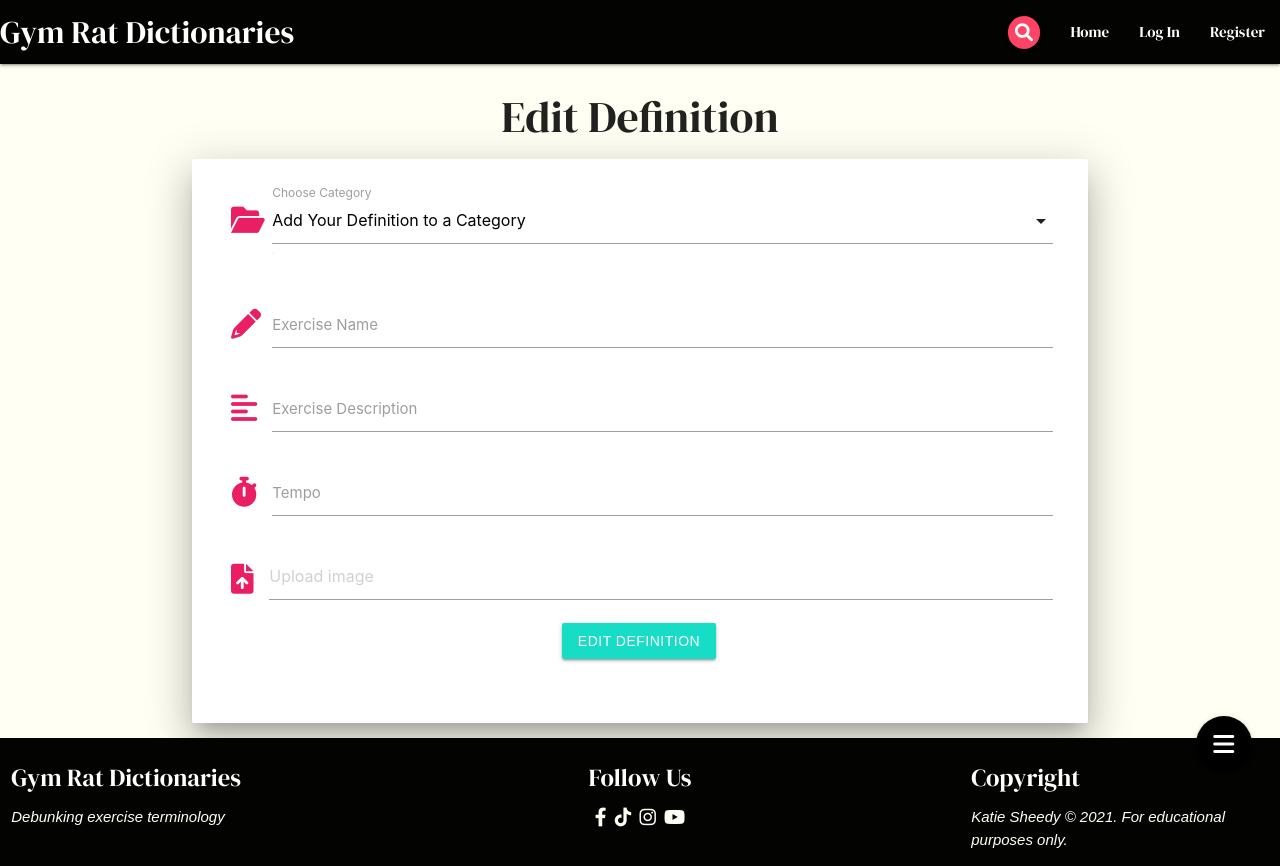
After one commit to KSheeds1/Gym-Rat-Dictionaries, a Flask app: template templates/edit_definition.html in a window 1280 px wide. The commit adds this page. Run offline with Flask 2, Linux system fonts and the light colour scheme; the template is opened without the code that fills it, so the values that code supplies are empty; some libraries are stand-ins or nearby versions.

Commit message:
Add edit and delete buttons to definition cards and wire up the edit definition button and function. Style the buttons and provide a height rule for the body of the site.

```diff
--- a/app.py
+++ b/app.py
@@ -129,6 +129,12 @@ def logout():
 
 @app.route("/add_definition", methods=["GET", "POST"])
 def add_definition():
+    """
+    This functions triggers the redirect to
+    add_definition.html allowing the user to
+    insert a new definition to the db and redirects
+    them to the home page (definitions.html)
+    """
     # POST method functionality
     if request.method == "POST":
         definition = {
@@ -146,6 +152,22 @@ def add_definition():
     return render_template("add_definition.html", categories=categories)
 
 
+@app.route("/edit_definition/<definition_id>", methods=["GET", "POST"])
+def edit_definition(definition_id):
+    """
+    This function is triggered by the 'Edit'
+    buttons found on all definition card panels
+    it redirects the user to the edit_definition
+    form and allows them to edit a specific definition,
+    updating it in the db.
+
+    """
+    definition = mongo.db.definitions.find_one({"_id": ObjectId(definition_id)})
+    categories = mongo.db.categories.find().sort("category_name", 1)
+    return render_template("edit_definition.html", definition=definition,
+            categories=categories)
+
+
 if __name__ == "__main__":
     app.run(host=os.environ.get("IP"),
             port=int(os.environ.get("PORT")),
--- a/static/css/style.css
+++ b/static/css/style.css
@@ -4,6 +4,7 @@
 /*---------------------- General: */
 body {
     background-color: #fffff3;
+    min-height: 100vh;
 }
 
 h1, h2, h3 {
@@ -90,6 +91,22 @@ footer p {
 
 .scroll-up {
     background-color: #A6A6A0;
+}
+
+.delete {
+    background-color: #CC0018;
+}
+
+.delete:hover {
+    background-color: #E2001A;
+}
+
+.edit {
+    background-color: #D95707;
+}
+
+.edit:hover {
+    background-color: #F86A12;
 }
 
 /*---------------------- Flash Messages:*/
@@ -195,6 +212,10 @@ footer p {
     font-family: "Raleway", sans-serif;
 }
 
+.btn {
+    margin-right: 2px;
+}
+
 /*---------------------- Add Definition Form: */
 .input-field .prefix {
     left: 1rem;
--- a/templates/definitions.html
+++ b/templates/definitions.html
@@ -20,6 +20,8 @@
                     <div class="card-action">
                         <a class="add btn-small"><i class="fas fa-thumbs-up"> {{ definition.upvotes }}</i></a>
                         <a class="add btn-small"><i class="fas fa-thumbs-down"></i> {{ definition.downvotes }}</a>
+                        <a class="btn delete right"><i class="far fa-trash-alt"></i> Delete</a>
+                        <a href="{{ url_for('edit_definition', definition_id=definition._id) }}" class="btn edit right"><i class="far fa-edit"></i> Edit</a>
                     </div>
                 </div>
             </div>
--- /dev/null
+++ b/templates/edit_definition.html
@@ -0,0 +1,69 @@
+{% extends "base.html" %}
+{% block content %}
+
+    <h3 class="center-align">Edit Definition</h3>
+
+    <div class="row card-panel z-depth-5 white">
+        <form class="col s12" method="POST" action="{{ url_for('edit_definition', definition_id=definition._id) }}">
+            <!--Category selection-->
+            <div class="row">
+                <div class="input-field col s12">
+                    <i class="fas fa-folder-open prefix pink-text"></i>
+                    <select id="category_name" name="category_name" class="validate" required>
+                        <option value="" disabled selected>Add Your Definition to a Category</option>
+                        {% for category in categories %}
+                            <option value="{{ category.category_name}}">{{ category.category_name }}</option>
+                        {% endfor %}
+                    </select>
+                    <label for="category_name">Choose Category</label>
+                </div>
+            </div>
+            <!--Exercise name-->
+            <div class="row">
+                <div class="input-field col s12">
+                    <i class="fas fa-pencil-alt prefix pink-text"></i>
+                    <input id="exercise_name" name="exercise_name" minlength="5" maxlength="60"
+                        type="text" class="validate" required>
+                    <label for="exercise_name">Exercise Name</label>
+                </div>
+                <!--Exercise Description-->
+                <div class="input-field col s12">
+                    <i class="fas fa-align-left prefix pink-text"></i>
+                    <input id="exercise_description" name="exercise_description" minlength="5"
+                        maxlength="500" type="text" class="validate" required>
+                    <label for="exercise_description">Exercise Description</label>
+                </div>
+                <!--Tempo-->
+                <div class="input-field col s12">
+                    <i class="fas fa-stopwatch prefix pink-text"></i>
+                    <input id="tempo" name="tempo" minlength="2"
+                        maxlength="5" type="text" class="validate" required>
+                    <label for="tempo">Tempo</label>
+                </div>
+                <!--Upload Image-->
+                <div class="input-field">
+                <form action="POST">
+                    <div class="col s12 file-field input-field">
+                        <div class="btn-flat left">
+                            <input id="image_url" name="image_url" type="file"><br>
+                            <span><i class="fas fa-file-upload prefix pink-text"></i></span>
+                        </div>
+                        <div class="file-path-wrapper">
+                            <input class="file-path validate" id="image_url" name="image_url" type="text" placeholder="Upload image">
+                        </div>
+                    </div>
+                </form>
+                </div>
+                <!--Edit definition button-->
+                <div class="row">
+                    <div class="col s12 center-align">
+                        <button class="btn add-btn center-align" type="submit">Edit Definition</button>
+                    </div>
+                </div>
+
+            </div>
+        </form>
+    </div>
+
+
+{% endblock %}
```
